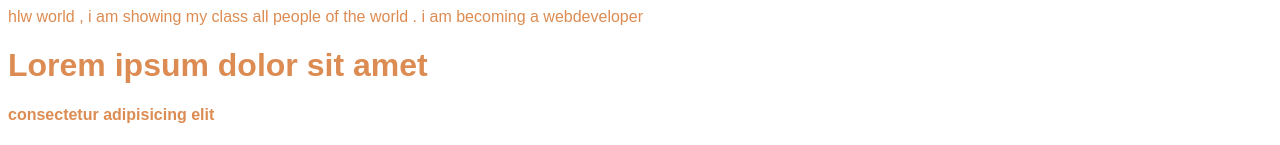
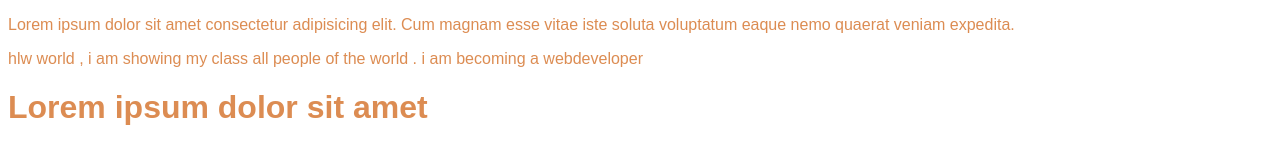
Before and after one commit to AJMAMUN/multipole-website, a plain HTML site: page index.html in a window 1280 px wide. Shown: the top 145 px of the page. Drawn offline with Linux system fonts and the light colour scheme.

Commit message:
few changes

```diff
--- a/index.html
+++ b/index.html
@@ -9,6 +9,7 @@
 
 </head>
 <body>
+    <p>Lorem ipsum dolor sit amet consectetur adipisicing elit. Cum magnam esse vitae iste soluta voluptatum eaque nemo quaerat veniam expedita.</p>
     hlw world , i am showing my class all people of the world .  i am becoming a webdeveloper
 <h1>Lorem ipsum dolor sit amet <h4>consectetur adipisicing elit</h4>. Repellat ab possimus, repellendus nemo aliquam adipisci. Reiciendis rem sunt assumenda nulla id maiores beatae provident quo tempora sint maxime dolor ducimus laudantium iste corporis repudiandae, accusantium at quam quod alias illum explicabo qui? Pariatur eligendi nemo, hic ipsum sed nisi neque?</h1>
 <img src="https://imageresizer.static9.net.au/JxgfpssrBWncPpIVla3oMqWksN4=/1024x0/https%3A%2F%2Fprod.static9.net.au%2Ffs%2Fc9bf5f8f-c2a3-4a0c-8df8-9bfaf0fdeb66" alt="">
```
